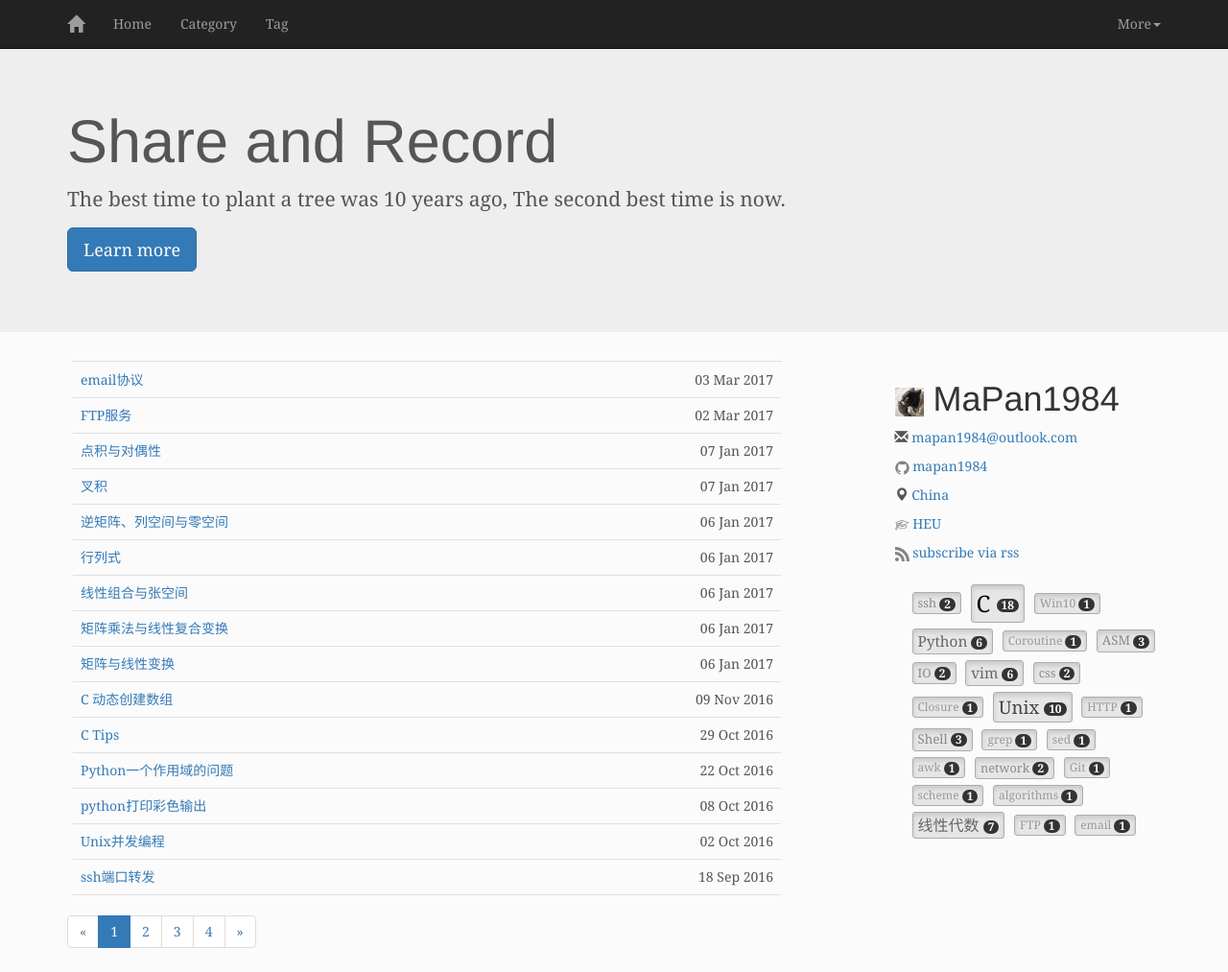
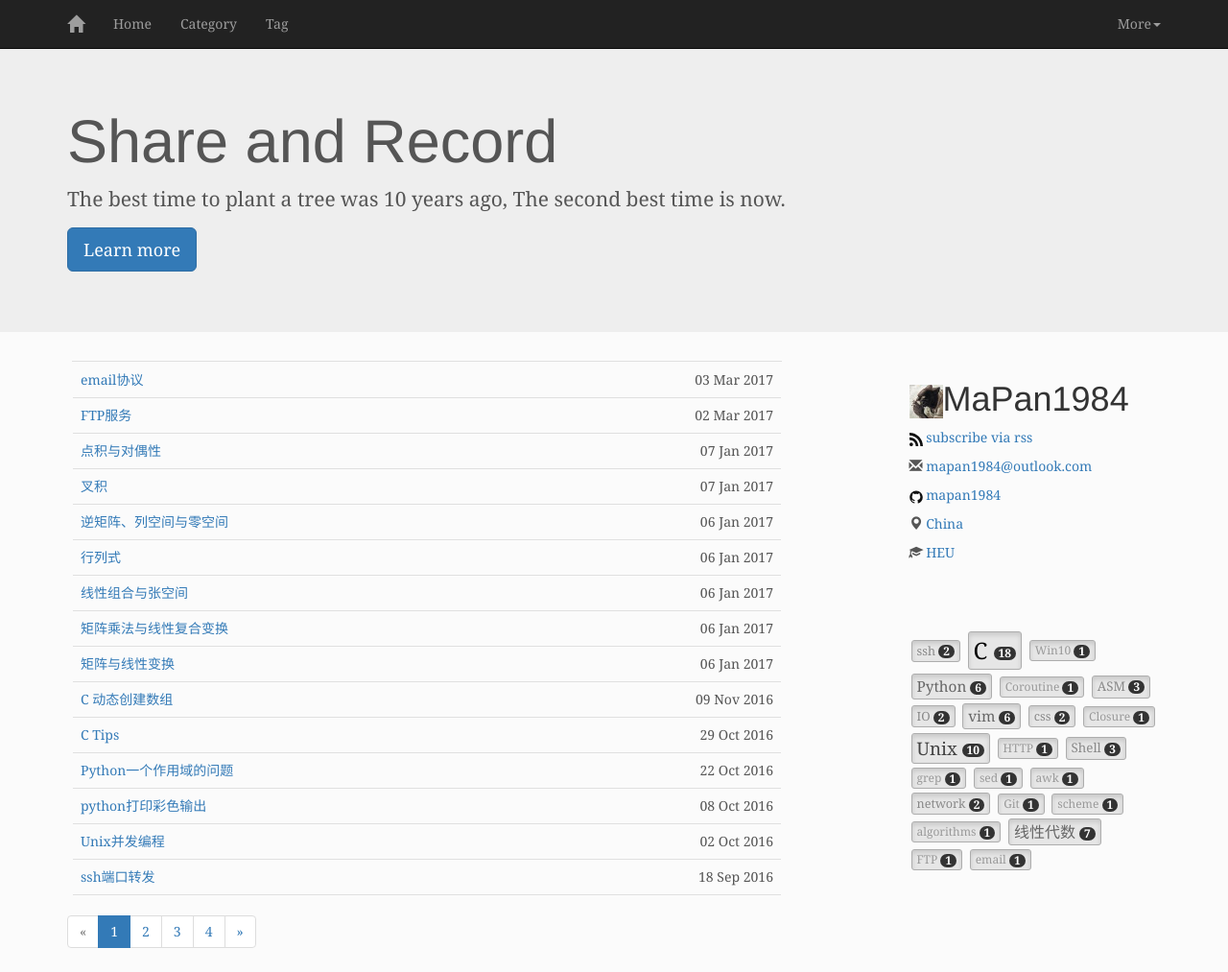
Before and after one commit to mapan1984/mapan1984.github.io, a Jekyll site: the page built from index.html, in a window 1280 px wide and 1013 px high. Shown: the whole window at 96% size. Built offline with Jekyll 4.4.1, drawn with Linux system fonts in a browser that asks for light colours; nearby versions of some CDN libraries; the list of posts is cut into pages by our own code.

Commit message:
Web: adjust the profile layout

```diff
--- a/_includes/profile.html
+++ b/_includes/profile.html
@@ -1,8 +1,10 @@
-<div class="row">
-  <h1>
-    <img src="/images/mapan.jpg" alt="Responsive image">
-    MaPan1984
-  </h1>
+<h1><img src="/images/mapan.jpg" alt="Responsive image">MaPan1984</h1>
+<p class="rss-subscribe">
+  <a href="{{ "/feed.xml" | prepend: site.baseurl }}">
+    <span class="icon">{% include icon-rss.svg %}</span>
+    subscribe via rss
+  </a>
+</p>
 <p>
   <span class="glyphicon glyphicon-envelope" aria-hidden="true"></span>
   <a href="mailto:mapan1984@outlook.com">mapan1984@outlook.com</a>
@@ -20,15 +22,6 @@
   <a href="http://cn.bing.com/ditu/?q=china">China</a>
 </p>
 <p>
-    <a href="https://www.bing.com/search?q=%e5%93%88%e5%b0%94%e6%bb%a8%e5%b7%a5%e7%a8%8b%e5%a4%a7%e5%ad%a6">
-      <span class="icon">{% include icon-education.svg %}</span>
-      HEU
-    </a>
+  <span class="glyphicon glyphicon-education" aria-hidden="true"></span>
+  <a href="https://www.bing.com/search?q=%e5%93%88%e5%b0%94%e6%bb%a8%e5%b7%a5%e7%a8%8b%e5%a4%a7%e5%ad%a6">HEU</a>
 </p>
-  <p class="rss-subscribe">
-    <a href="{{ "/feed.xml" | prepend: site.baseurl }}">
-      <span class="icon">{% include icon-rss.svg %}</span>
-      subscribe via rss
-    </a>
-  </p>
-</div>
--- a/_layouts/index.html
+++ b/_layouts/index.html
@@ -19,7 +19,6 @@ title: MaPan - Blog
     </div>
   </div>
   {{ content }}
-
   <!-- <script src="/scripts/bootstrap.min.js"></script>-->
   <script src="https://cdn.bootcss.com/bootstrap/3.3.7/js/bootstrap.min.js" integrity="sha384-Tc5IQib027qvyjSMfHjOMaLkfuWVxZxUPnCJA7l2mCWNIpG9mGCD8wGNIcPD7Txa" crossorigin="anonymous"></script>
 </body>
--- a/styles/main.scss
+++ b/styles/main.scss
@@ -54,21 +54,23 @@ ul.posts {
  * profile
  */
 div.profile {
-    img {
+    img,
+    svg {
         display: inline-block;
-        width: 30px;
-        height: 30px;
         vertical-align: middle;
     }
 
+    img {
+        width: 35px;
+        height: 35px;
+    }
+
     svg {
-        display: inline-block;
-        width: 15px;
-        height: 15px;
-        vertical-align: middle;
+        width: 14px;
+        height: 14px;
 
         path {
-            fill: #828282;
+            fill: #101010;
         }
     }
 }
@@ -76,11 +78,10 @@ div.profile {
  * tags-buttons
  */
 div.tags-buttons {
-    margin-top: 10px;
-    margin-bottom: 10px;
+    margin-top: 70px;
 
     a {
-        margin: 3px;
+        margin: 2px;
     }
 }
 // post page
```
Also changed, not shown: _includes/icon-education.svg (deleted), _includes/icon-rss.svg, images/mapan.jpg. Lines whose indentation alone changed are shown as unchanged.
